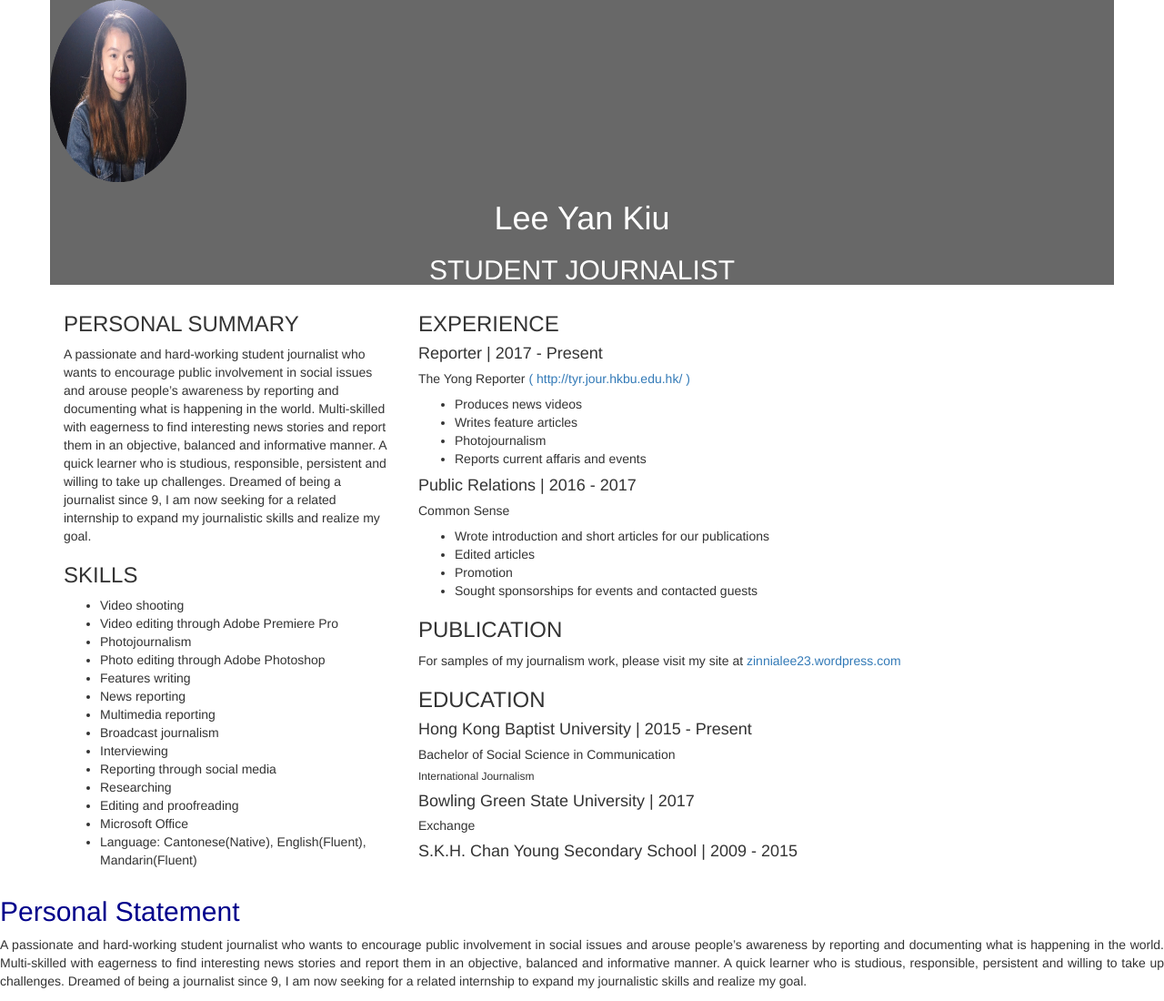
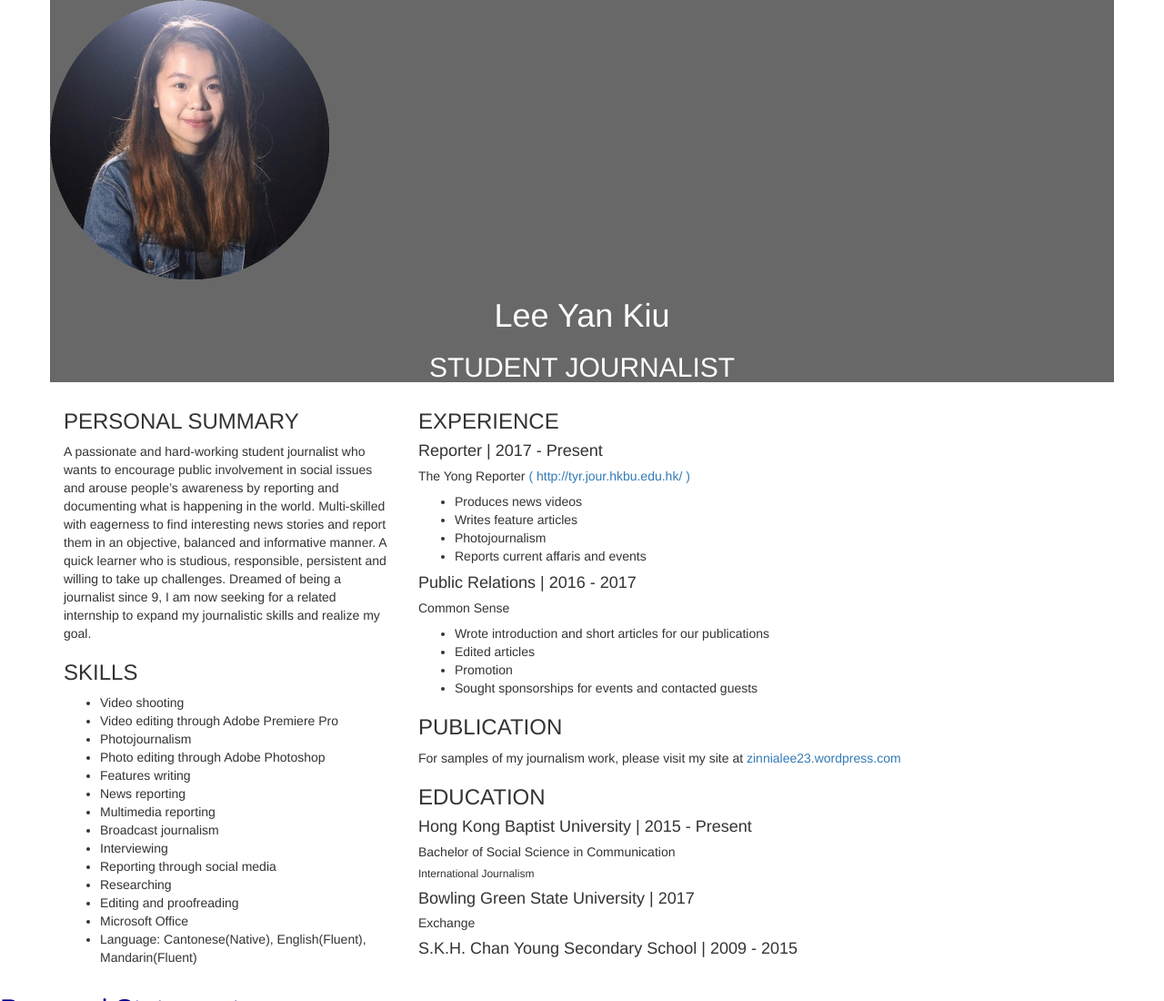
Before and after one commit to zinnialee23/zinnialee23.github.io, a plain HTML site: page index.html in a window 1280 px wide. Shown: the top 1100 px of the page at 91% size. Drawn offline with nearby package versions, Linux system fonts and the light colour scheme.

Commit message:
Update index.html

```diff
--- a/index.html
+++ b/index.html
@@ -8,7 +8,7 @@
 <div class="container">
     <div class="row">
          <div class="center-block" style= "background-color:#686868">
-         <img src="zinnialee23.github.io/hello.gif" width="150" height="200" >
+         <img src="zinnialee23.github.io/hello.gif" width="307" height="307" >
               <h1 align="center" style="color:white;"> Lee Yan Kiu </h1>
               <h2 align="center" style="color:white"> STUDENT JOURNALIST </h2>
         </div>
```
